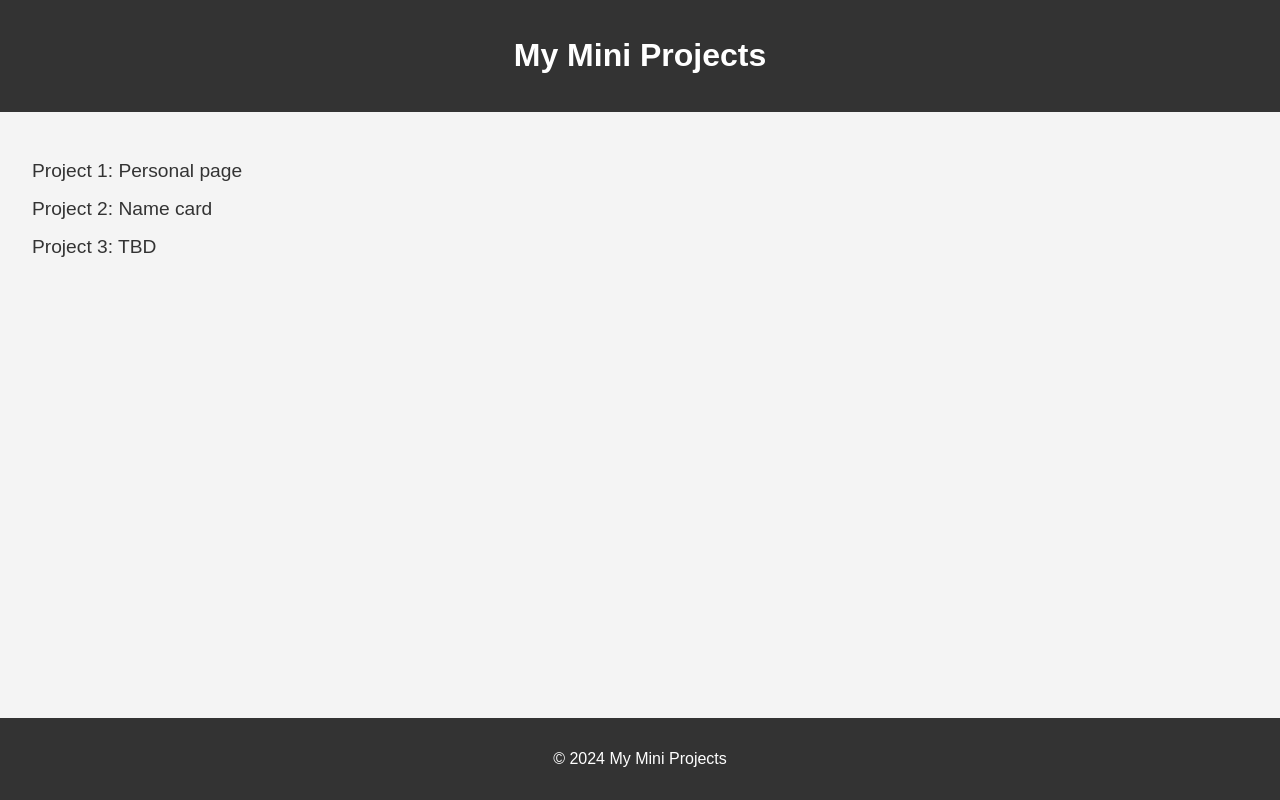
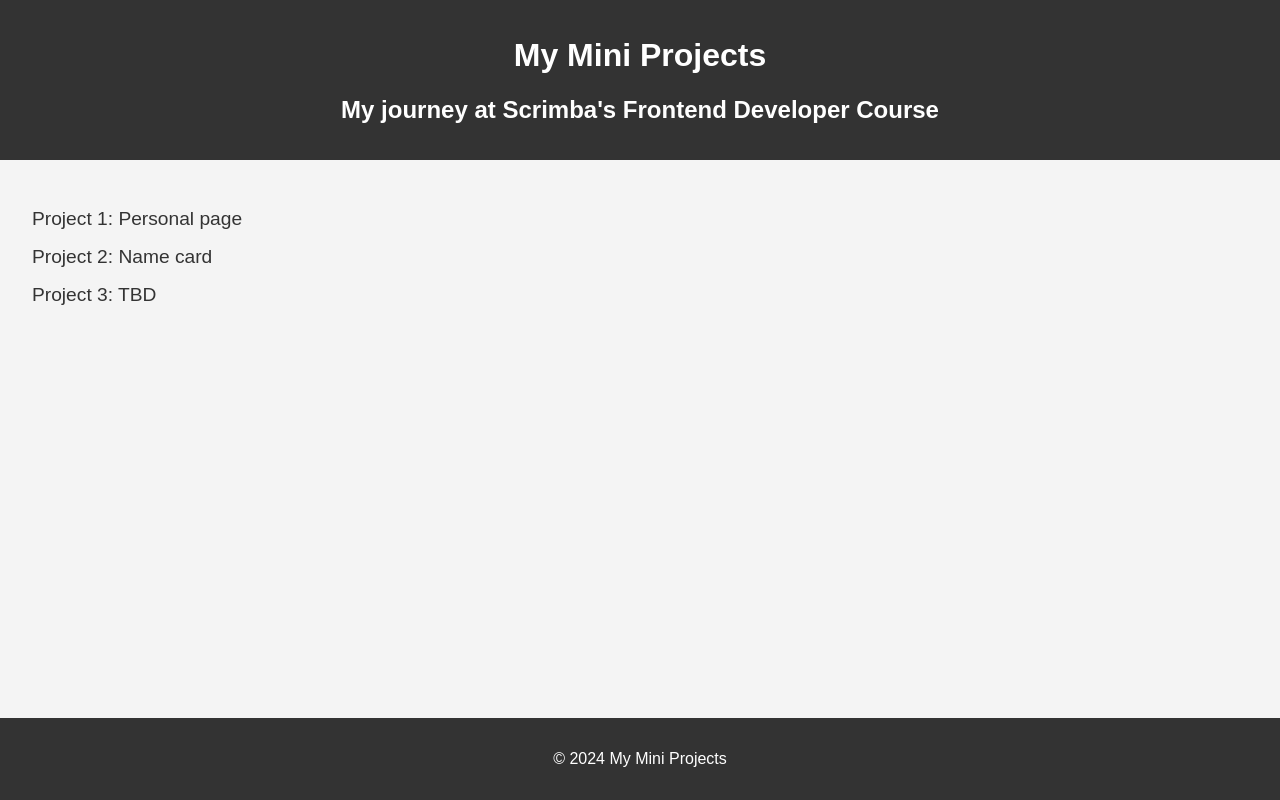
Before and after one commit to thunhan/scrimba, a plain HTML site: page index.html in a window 1280 px wide. Drawn offline with Linux system fonts and the light colour scheme.

Commit message:
Add subtitle to index.html and update main text color in styles.css

```diff
--- a/index.html
+++ b/index.html
@@ -9,6 +9,7 @@
 <body>
     <header>
         <h1>My Mini Projects</h1>
+        <h2> My journey at Scrimba's Frontend Developer Course</h2>
     </header>
     <main>
         <ul id="projects-list">
--- a/styles.css
+++ b/styles.css
@@ -13,6 +13,7 @@ header {
 }
 
 main {
+    color: #222222;
     padding: 2rem;
 }
 
```
